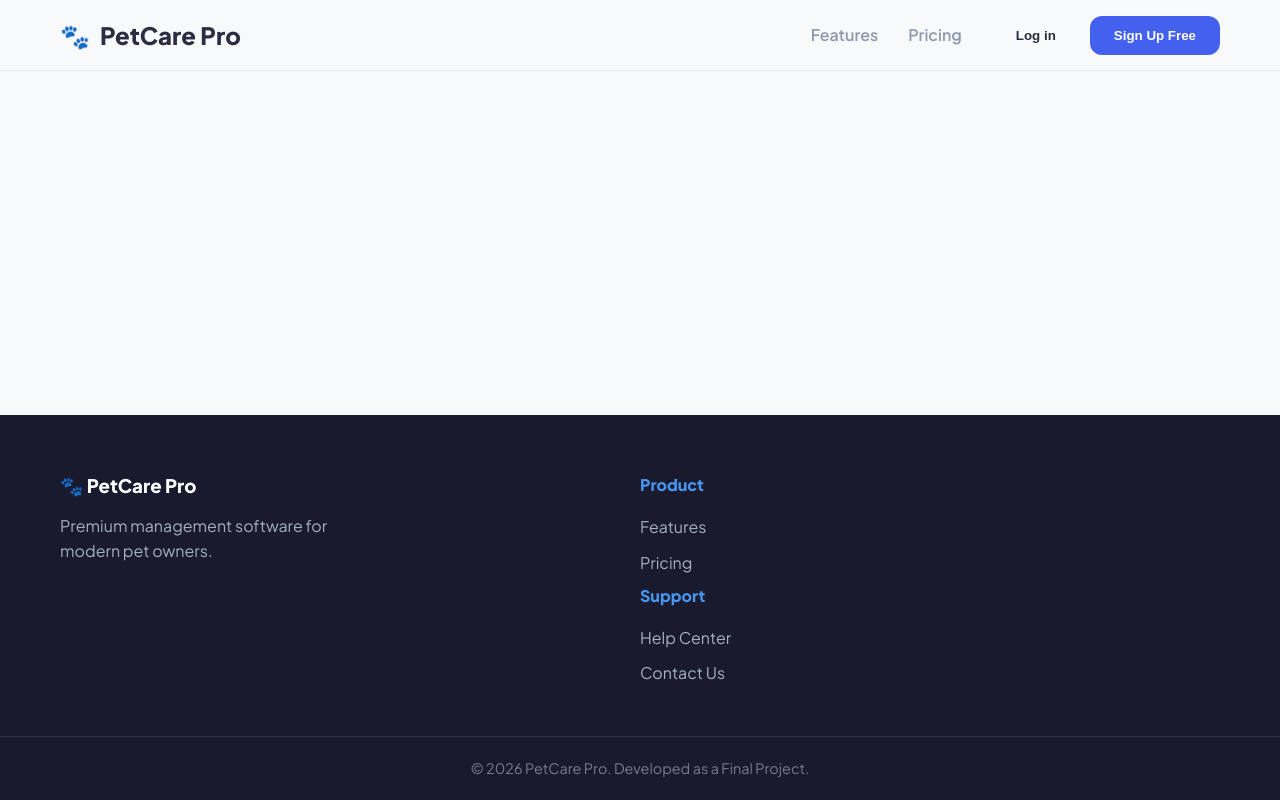
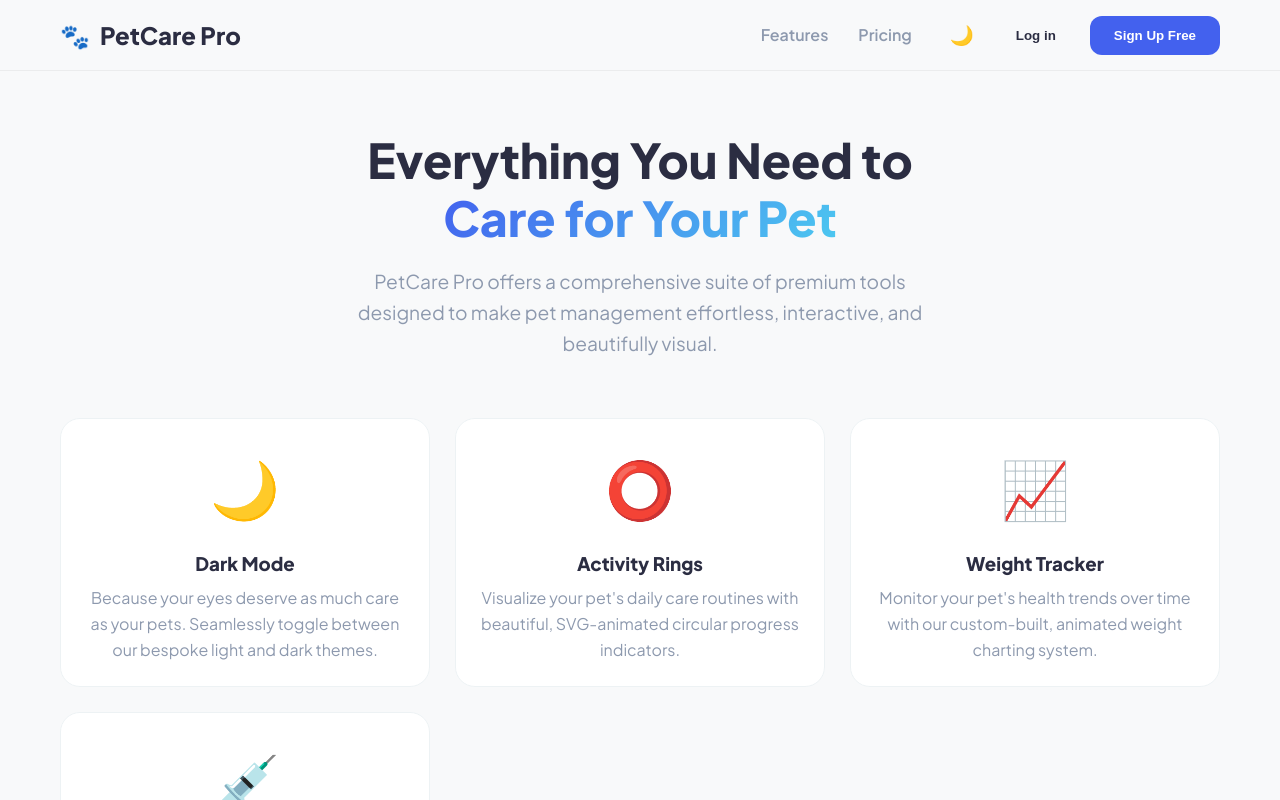
Before and after one commit to RaideH/zoo, a React (Vite) app in the folder PetBuddy/: page /features in a window 1280 px wide. Shown: the top 800 px of the page. Built offline with nearby package versions, Linux system fonts and the light colour scheme; no server answers.

Commit message:
feat(petbuddy): add features and pricing pages and fix navigation

```diff
--- a/PetBuddy/src/App.jsx
+++ b/PetBuddy/src/App.jsx
@@ -7,6 +7,8 @@ import LoginPage from './pages/LoginPage';
 import RegisterPage from './pages/RegisterPage';
 import Dashboard from './pages/Dashboard';
 import PetDetails from './pages/PetDetails';
+import FeaturesPage from './pages/FeaturesPage';
+import PricingPage from './pages/PricingPage';
 
 function App() {
   return (
@@ -19,6 +21,8 @@ function App() {
             <Route path="/" element={<LandingPage />} />
             <Route path="/login" element={<LoginPage />} />
             <Route path="/register" element={<RegisterPage />} />
+            <Route path="/features" element={<FeaturesPage />} />
+            <Route path="/pricing" element={<PricingPage />} />
             <Route path="/dashboard" element={<Dashboard />} />
             <Route path="/pet/:id" element={<PetDetails />} />
           </Routes>
--- a/PetBuddy/src/components/layout/Navbar.jsx
+++ b/PetBuddy/src/components/layout/Navbar.jsx
@@ -1,5 +1,6 @@
 import { Link } from 'react-router-dom';
 import Button from '../ui/Button';
+import ThemeToggle from '../ui/ThemeToggle';
 import { useAuth } from '../../context/AuthContext';
 
 /**
@@ -16,17 +17,14 @@ const Navbar = () => {
           <span className="logo-text">PetCare Pro</span>
         </Link>
         <div className="nav-links">
-          {!isAuthenticated && (
-            <>
-              <Link to="/features" className="nav-link">Features</Link>
-              <Link to="/pricing" className="nav-link">Pricing</Link>
-            </>
-          )}
+          <Link to="/features" className="nav-link">Features</Link>
+          <Link to="/pricing" className="nav-link">Pricing</Link>
           {isAuthenticated && (
             <Link to="/dashboard" className="nav-link">Dashboard</Link>
           )}
 
-          <div className="nav-buttons">
+          <div className="nav-buttons" style={{ alignItems: 'center' }}>
+            <ThemeToggle />
             {isAuthenticated ? (
               <>
                 <span className="user-greeting">Hi, {user.name}!</span>
--- /dev/null
+++ b/PetBuddy/src/pages/FeaturesPage.jsx
@@ -0,0 +1,54 @@
+import React from 'react';
+import Card from '../components/ui/Card';
+
+/**
+ * FeaturesPage
+ * Showcases the grandiose features of the app (like dark mode, activity rings).
+ */
+const FeaturesPage = () => {
+    return (
+        <div className="features-page">
+            <div className="container" style={{ padding: '60px 20px', textAlign: 'center' }}>
+                <h1 style={{ fontSize: '3rem', marginBottom: '20px' }}>
+                    Everything You Need to <br/><span className="text-gradient">Care for Your Pet</span>
+                </h1>
+                <p style={{ color: 'var(--text-muted)', fontSize: '1.2rem', maxWidth: '600px', margin: '0 auto 60px' }}>
+                    PetCare Pro offers a comprehensive suite of premium tools designed to make pet management effortless, interactive, and beautifully visual.
+                </p>
+
+                <div className="pet-grid">
+                    <Card hoverEffect={true} className="stagger-1" style={{ padding: '40px' }}>
+                        <div style={{ fontSize: '3.5rem', marginBottom: '20px' }}>🌙</div>
+                        <h3>Dark Mode</h3>
+                        <p style={{ color: 'var(--text-muted)', marginTop: '10px' }}>
+                            Because your eyes deserve as much care as your pets. Seamlessly toggle between our bespoke light and dark themes.
+                        </p>
+                    </Card>
+                    <Card hoverEffect={true} className="stagger-2" style={{ padding: '40px' }}>
+                        <div style={{ fontSize: '3.5rem', marginBottom: '20px' }}>⭕</div>
+                        <h3>Activity Rings</h3>
+                        <p style={{ color: 'var(--text-muted)', marginTop: '10px' }}>
+                            Visualize your pet's daily care routines with beautiful, SVG-animated circular progress indicators.
+                        </p>
+                    </Card>
+                    <Card hoverEffect={true} className="stagger-3" style={{ padding: '40px' }}>
+                        <div style={{ fontSize: '3.5rem', marginBottom: '20px' }}>📈</div>
+                        <h3>Weight Tracker</h3>
+                        <p style={{ color: 'var(--text-muted)', marginTop: '10px' }}>
+                            Monitor your pet's health trends over time with our custom-built, animated weight charting system.
+                        </p>
+                    </Card>
+                    <Card hoverEffect={true} className="stagger-4" style={{ padding: '40px' }}>
+                        <div style={{ fontSize: '3.5rem', marginBottom: '20px' }}>💉</div>
+                        <h3>Health Logs</h3>
+                        <p style={{ color: 'var(--text-muted)', marginTop: '10px' }}>
+                            Keep an organized history of vaccinations, veterinary checkups, and crucial medical notes all in one secure place.
+                        </p>
+                    </Card>
+                </div>
+            </div>
+        </div>
+    );
+};
+
+export default FeaturesPage;
--- /dev/null
+++ b/PetBuddy/src/pages/PricingPage.jsx
@@ -0,0 +1,110 @@
+import React from 'react';
+import { Link } from 'react-router-dom';
+import Card from '../components/ui/Card';
+import Button from '../components/ui/Button';
+
+const PRICING_PLANS = [
+  {
+    name: "Basic Paws",
+    price: "0",
+    features: [
+      { text: "Up to 2 pets", included: true },
+      { text: "Basic health tracking", included: true },
+      { text: "Daily task scheduling", included: true },
+      { text: "Advanced Weight Charts", included: false },
+      { text: "Priority Email Support", included: false },
+    ],
+    buttonText: "Get Started",
+    buttonVariant: "ghost",
+    isPopular: false,
+    staggerClass: "stagger-1"
+  },
+  {
+    name: "Pro Pack",
+    price: "9",
+    features: [
+      { text: "Unlimited pets", included: true, highlight: true },
+      { text: "Advanced Health tracking", included: true },
+      { text: "Unlimited daily tasks", included: true },
+      { text: "Advanced Weight Charts", included: true, highlight: true },
+      { text: "Priority Support", included: true, highlight: true, color: "var(--primary)" },
+    ],
+    buttonText: "Start Free Trial",
+    buttonVariant: "primary",
+    isPopular: true,
+    staggerClass: "stagger-2"
+  }
+];
+
+const PricingCard = ({ plan }) => {
+  const cardStyle = {
+    width: '350px',
+    padding: '40px',
+    display: 'flex',
+    flexDirection: 'column',
+    ...(plan.isPopular ? { border: '2px solid var(--primary)', position: 'relative' } : {})
+  };
+
+  return (
+    <Card hoverEffect={true} className={plan.staggerClass} style={cardStyle}>
+      {plan.isPopular && (
+        <div style={{
+          position: 'absolute', top: '-15px', left: '50%', transform: 'translateX(-50%)',
+          background: 'var(--primary)', color: 'white', padding: '6px 16px',
+          borderRadius: '20px', fontSize: '0.85rem', fontWeight: 'bold', letterSpacing: '1px'
+        }}>
+          MOST POPULAR
+        </div>
+      )}
+
+      <h3>{plan.name}</h3>
+
+      <div style={{ fontSize: '3.5rem', fontWeight: '800', margin: '20px 0', color: plan.isPopular ? 'var(--primary)' : 'var(--text-dark)' }}>
+        ${plan.price}<span style={{ fontSize: '1.2rem', color: 'var(--text-muted)', fontWeight: 'normal' }}>/mo</span>
+      </div>
+
+      <ul style={{ listStyle: 'none', padding: 0, margin: '0 0 30px', textAlign: 'left', color: 'var(--text-muted)' }}>
+        {plan.features.map((feature, idx) => (
+          <li key={idx} style={{
+            marginBottom: '10px',
+            opacity: feature.included ? 1 : 0.5,
+            color: feature.color || (feature.highlight && feature.included ? 'var(--text-dark)' : 'inherit')
+          }}>
+            {feature.highlight ? <strong>{feature.included ? '✓' : '✗'} {feature.text}</strong> : <>{feature.included ? '✓' : '✗'} {feature.text}</>}
+          </li>
+        ))}
+      </ul>
+
+      <div style={{ marginTop: 'auto' }}>
+        <Link to="/register">
+          <Button variant={plan.buttonVariant} style={{ width: '100%', justifyContent: 'center' }}>
+            {plan.buttonText}
+          </Button>
+        </Link>
+      </div>
+    </Card>
+  );
+};
+
+const PricingPage = () => {
+  return (
+    <div className="pricing-page">
+      <div className="container" style={{ padding: '60px 20px', textAlign: 'center' }}>
+        <h1 style={{ fontSize: '3rem', marginBottom: '20px' }}>
+          Simple, <span className="text-gradient">Transparent Pricing</span>
+        </h1>
+        <p style={{ color: 'var(--text-muted)', fontSize: '1.2rem', maxWidth: '600px', margin: '0 auto 60px' }}>
+          Choose the perfect plan for you and your furry friends. No hidden fees, cancel anytime.
+        </p>
+
+        <div style={{ display: 'flex', gap: '30px', justifyContent: 'center', flexWrap: 'wrap' }}>
+          {PRICING_PLANS.map(plan => (
+            <PricingCard key={plan.name} plan={plan} />
+          ))}
+        </div>
+      </div>
+    </div>
+  );
+};
+
+export default PricingPage;
```
